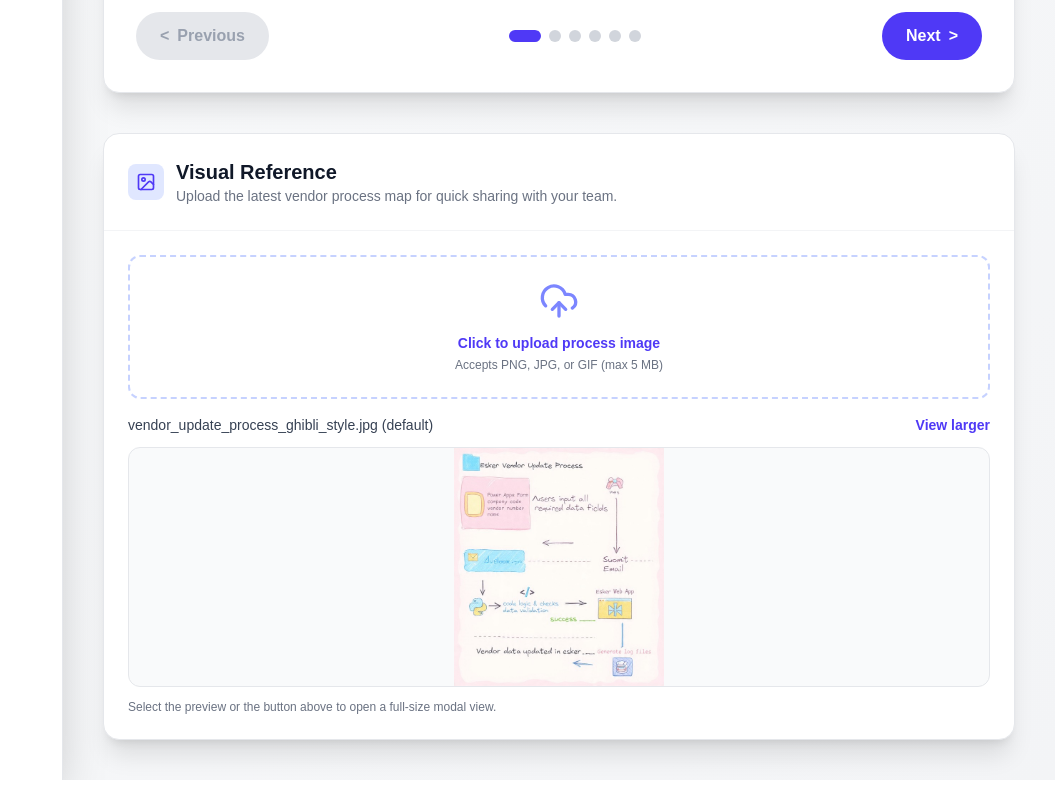
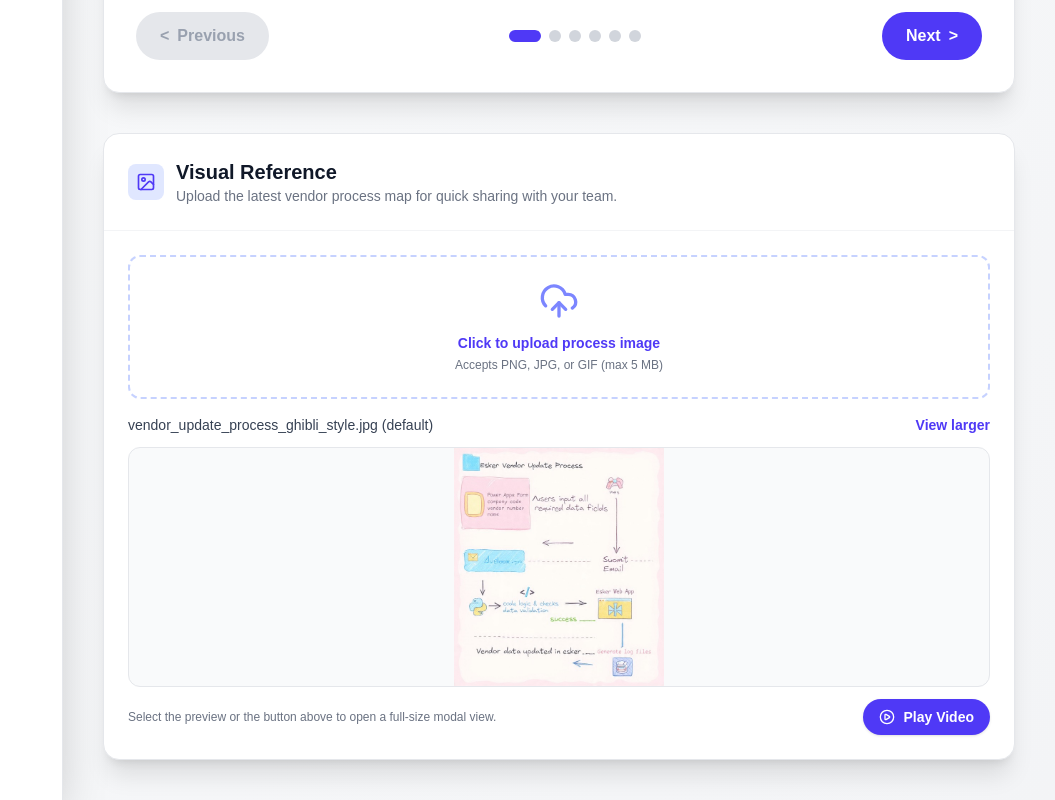
Before and after one commit to JohnTan38/esker-vendor-update-process, a Next.js app: page / in a window 1280 px wide. Shown: the part 782-1582 px from the top of the page, without its empty margins (225-1280 px from the left). Built offline with nearby package versions, Linux system fonts and the light colour scheme.

Commit message:
Add files via upload

```diff
--- a/app/page.tsx
+++ b/app/page.tsx
@@ -43,6 +43,7 @@ declare global {
 
 const DEFAULT_IMAGE_SRC = '/vendor_update_process_ghibli_style.jpg';
 const DEFAULT_IMAGE_NAME = 'vendor_update_process_ghibli_style.jpg';
+const TRAINING_VIDEO_PATH = '/unpacking%20smart%20automations.mp4';
 
 const EskerVendorGuide = () => {
   const [currentPage, setCurrentPage] = useState(0);
@@ -867,9 +868,20 @@ const EskerVendorGuide = () => {
                     unoptimized={shouldUnoptimizeImage}
                   />
                 </div>
-                <p className="text-xs text-gray-500 dark:text-slate-400">
-                  Select the preview or the button above to open a full-size modal view.
-                </p>
+                <div className="flex flex-col gap-3 sm:flex-row sm:items-center sm:justify-between">
+                  <p className="text-xs text-gray-500 dark:text-slate-400">
+                    Select the preview or the button above to open a full-size modal view.
+                  </p>
+                  <a
+                    href={TRAINING_VIDEO_PATH}
+                    target="_blank"
+                    rel="noopener noreferrer"
+                    className="inline-flex items-center justify-center gap-2 rounded-full bg-indigo-600 px-4 py-2 text-sm font-semibold text-white shadow-sm transition-colors hover:bg-indigo-500 focus-visible:outline focus-visible:outline-2 focus-visible:outline-offset-2 focus-visible:outline-indigo-500"
+                  >
+                    <PlayCircle className="h-4 w-4" />
+                    Play Video
+                  </a>
+                </div>
               </div>
             </div>
           </div>
```
